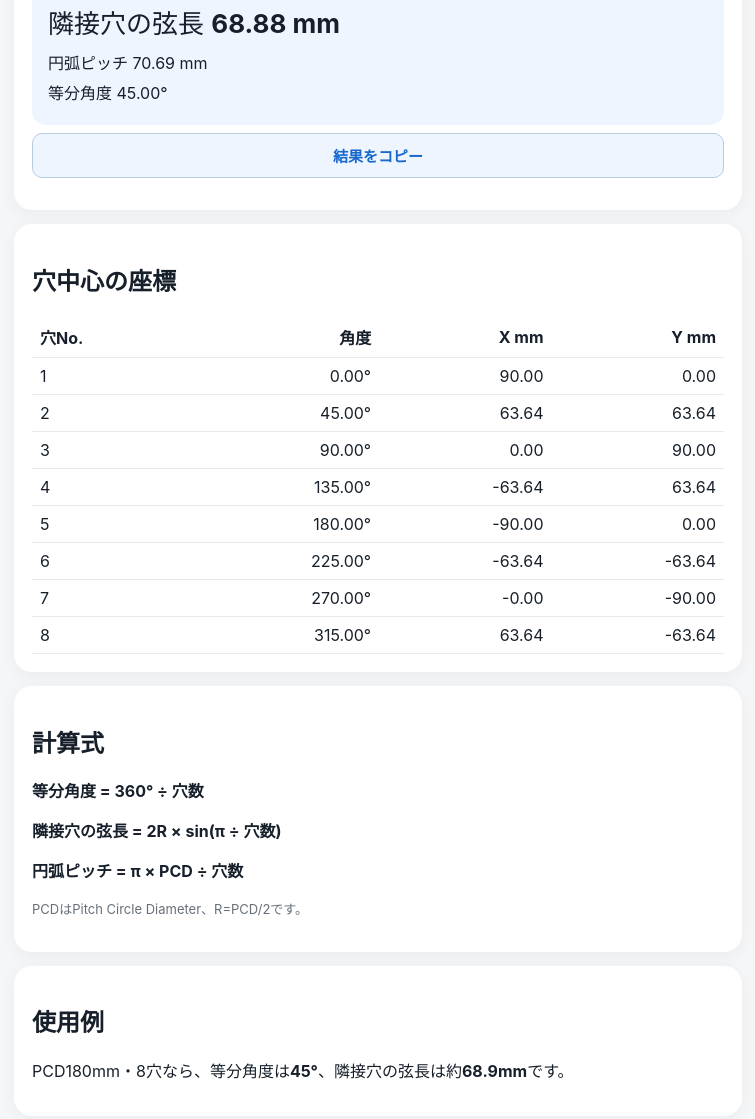
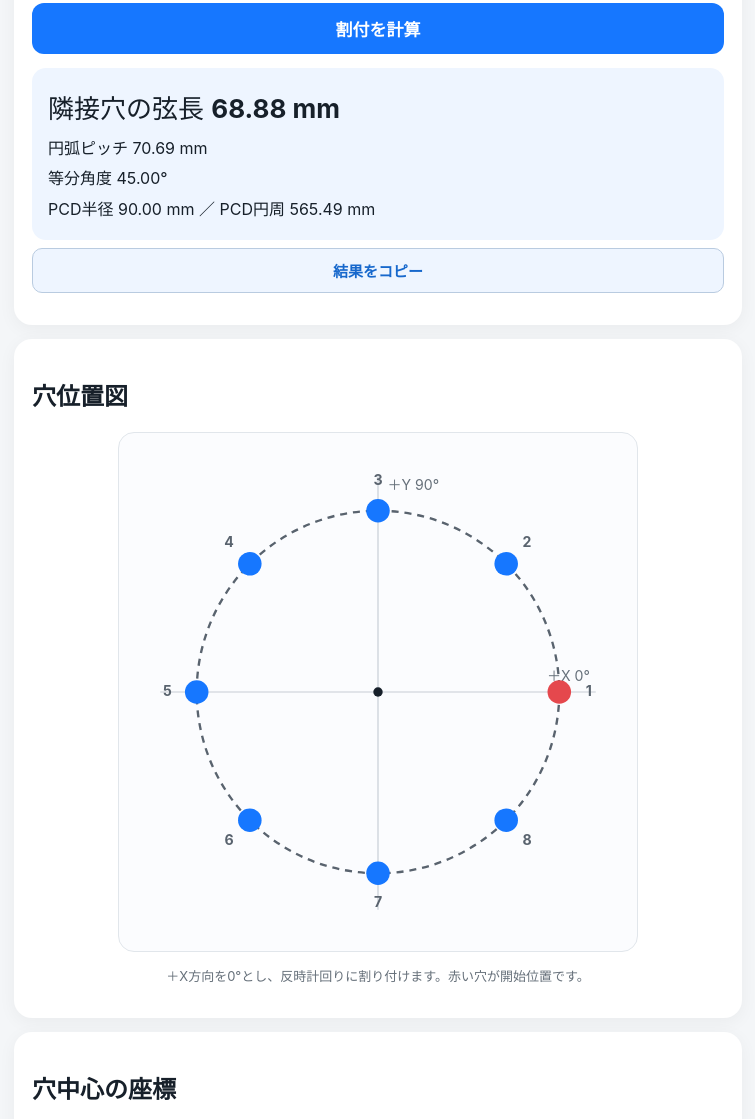
Before and after one commit to yuuki12100515-bot/haikan-calc, a plain HTML site: page flange-hole-layout.html in a window 1280 px wide. Shown: the part 646-1765 px from the top of the page, without its empty margins (262-1017 px from the left). Drawn offline with Linux system fonts and the light colour scheme.

Commit message:
Add files via upload

```diff
--- a/flange-hole-layout.html
+++ b/flange-hole-layout.html
@@ -12,11 +12,15 @@ header{background:#17202a;color:#fff;padding:24px 18px}.wrap{max-width:760px;mar
 .grid{display:grid;grid-template-columns:1fr 1fr;gap:12px}
 label{font-size:14px;font-weight:800}input,select,button{width:100%;font-size:17px;padding:13px;border:1px solid #ccd2d8;border-radius:12px;margin-top:6px}
 button{background:var(--blue);color:#fff;border:0;font-weight:900}
+.quick-label{margin:16px 0 6px;font-size:14px;font-weight:800}.quick-buttons{display:grid;grid-template-columns:repeat(6,1fr);gap:8px}
+.quick-buttons button{margin:0;padding:10px 4px;background:#eef5ff;color:#1768cc;border:1px solid #c9dcf7;font-size:15px}
 .result{background:#eef5ff;border-radius:14px;padding:16px;line-height:1.9;margin-top:14px}.big{font-size:26px}
 .note{font-size:13px;color:var(--sub);line-height:1.7}.warn{background:#fff7ea;border:1px solid #ffd9a4;border-radius:12px;padding:12px;color:#7c4700}
 .links{display:flex;gap:10px;flex-wrap:wrap}.links a{background:#eef5ff;padding:10px 12px;border-radius:12px;text-decoration:none;font-weight:800;color:#1768cc}
 table{width:100%;border-collapse:collapse;margin-top:12px}th,td{border-bottom:1px solid #e6eaee;padding:8px;text-align:right}th:first-child,td:first-child{text-align:left}
-@media(max-width:620px){.grid{grid-template-columns:1fr}h1{font-size:28px}}
+.diagram{max-width:520px;margin:0 auto}.diagram svg{display:block;width:100%;height:auto;background:#fbfcfe;border:1px solid #e1e6eb;border-radius:16px}
+.diagram-note{text-align:center}.table-scroll{overflow-x:auto}.sub-button{background:#eef5ff;color:#1768cc;border:1px solid #c9dcf7;margin-top:12px}
+@media(max-width:620px){.grid{grid-template-columns:1fr}.quick-buttons{grid-template-columns:repeat(3,1fr)}h1{font-size:28px}.big{font-size:22px}}
 </style>
 <script type="application/ld+json">{"@context":"https://schema.org","@type":"WebApplication","name":"フランジボルト穴割付計算","applicationCategory":"UtilitiesApplication","operatingSystem":"Web","isAccessibleForFree":true}</script>
 <link rel="manifest" href="manifest.webmanifest"><link rel="apple-touch-icon" href="icon-180.png"><meta name="theme-color" content="#17202a"><meta name="apple-mobile-web-app-capable" content="yes"><meta name="apple-mobile-web-app-title" content="HAIKAN CALC"><script src="site.js" defer></script>
@@ -55,10 +59,19 @@ table{width:100%;border-collapse:collapse;margin-top:12px}th,td{border-bottom:1p
 <label>ボルト穴数<input id="n" min="2" step="1" type="number" value="8"/></label>
 <label>開始角度 (°)<input id="start" step="0.1" type="number" value="0"/></label>
 </div>
+<p class="quick-label">穴数をすぐ選択</p>
+<div class="quick-buttons" aria-label="穴数のクイック選択">
+<button type="button" data-holes="4">4穴</button><button type="button" data-holes="6">6穴</button><button type="button" data-holes="8">8穴</button><button type="button" data-holes="12">12穴</button><button type="button" data-holes="16">16穴</button><button type="button" data-holes="20">20穴</button>
+</div>
 <button id="calc">割付を計算</button><div class="result" id="res"></div>
 </section>
+<section class="card"><h2>穴位置図</h2>
+<div class="diagram" id="diagram" aria-live="polite"></div>
+<p class="note diagram-note">＋X方向を0°とし、反時計回りに割り付けます。赤い穴が開始位置です。</p>
+</section>
 <section class="card"><h2>穴中心の座標</h2>
-<div id="tbl"></div>
+<div class="table-scroll" id="tbl"></div>
+<button class="sub-button" id="copyCoordinates" type="button">座標をコピー</button>
 </section>
 <section class="card"><h2>計算式</h2>
 <p><b>等分角度 = 360° ÷ 穴数</b></p>
@@ -74,21 +87,49 @@ table{width:100%;border-collapse:collapse;margin-top:12px}th,td{border-bottom:1p
 </main>
 <script>
 const $=id=>document.getElementById(id);
-$('calc').onclick=()=>{
- let pcd=+$('pcd').value,n=Math.floor(+$('n').value),start=+$('start').value;
- if(!(pcd>0&&n>=2&&Number.isFinite(start)))return $('res').textContent='入力値を確認してください';
- let R=pcd/2,a=360/n,ch=2*R*Math.sin(Math.PI/n),arc=Math.PI*pcd/n;
- $('res').innerHTML='<span class="big">隣接穴の弦長 <b>'+ch.toFixed(2)+' mm</b></span><br>円弧ピッチ '+arc.toFixed(2)+' mm<br>等分角度 '+a.toFixed(2)+'°';
- let rows='<table><tr><th>穴No.</th><th>角度</th><th>X mm</th><th>Y mm</th></tr>';
- let max=Math.min(n,24);
- for(let i=0;i<max;i++){
-   let deg=start+i*a,rad=deg*Math.PI/180,x=R*Math.cos(rad),y=R*Math.sin(rad);
-   rows+='<tr><td>'+(i+1)+'</td><td>'+deg.toFixed(2)+'°</td><td>'+x.toFixed(2)+'</td><td>'+y.toFixed(2)+'</td></tr>';
+let coordinateText='';
+const format=value=>Math.abs(value)<0.005?'0.00':value.toFixed(2);
+function drawDiagram(n,start){
+ const size=440,c=size/2,r=154,holeR=Math.max(4,Math.min(10,45/Math.sqrt(n))),step=360/n;
+ let marks='';
+ for(let i=0;i<n;i++){
+   const deg=start+i*step,rad=deg*Math.PI/180,x=c+r*Math.cos(rad),y=c-r*Math.sin(rad);
+   const label=n<=16?'<text x="'+(c+(r+25)*Math.cos(rad)).toFixed(2)+'" y="'+(c-(r+25)*Math.sin(rad)).toFixed(2)+'" text-anchor="middle" dominant-baseline="middle" font-size="12" font-weight="700" fill="#59636e">'+(i+1)+'</text>':'';
+   marks+='<circle cx="'+x.toFixed(2)+'" cy="'+y.toFixed(2)+'" r="'+holeR+'" fill="'+(i===0?'#e5484d':'#1677ff')+'"/>'+label;
  }
- rows+='</table>';
- if(n>24) rows+='<p class="note">座標表示は先頭24穴までです。</p>';
- $('tbl').innerHTML=rows;
+ $('diagram').innerHTML='<svg viewBox="0 0 '+size+' '+size+'" role="img" aria-label="ボルト穴の割付図">'+
+ '<line x1="35" y1="220" x2="405" y2="220" stroke="#c7cdd5"/><line x1="220" y1="35" x2="220" y2="405" stroke="#c7cdd5"/>'+
+ '<text x="400" y="211" text-anchor="end" font-size="12" fill="#66707a">＋X 0°</text><text x="228" y="48" font-size="12" fill="#66707a">＋Y 90°</text>'+
+ '<circle cx="220" cy="220" r="'+r+'" fill="none" stroke="#59636e" stroke-width="2" stroke-dasharray="6 5"/>'+
+ '<circle cx="220" cy="220" r="4" fill="#17202a"/>'+marks+'</svg>';
 }
+function calculate(){
+ const pcd=+$('pcd').value,rawN=+$('n').value,start=+$('start').value;
+ if(!(pcd>0&&Number.isInteger(rawN)&&rawN>=2&&rawN<=360&&Number.isFinite(start))){
+   $('res').textContent='PCDは0より大きい数値、穴数は2～360の整数、開始角度は数値で入力してください。';
+   $('tbl').innerHTML='';$('diagram').innerHTML='';coordinateText='';return;
+ }
+ const n=rawN,R=pcd/2,a=360/n,ch=2*R*Math.sin(Math.PI/n),arc=Math.PI*pcd/n,circ=Math.PI*pcd;
+ $('res').innerHTML='<span class="big">隣接穴の弦長 <b>'+ch.toFixed(2)+' mm</b></span><br>円弧ピッチ '+arc.toFixed(2)+' mm<br>等分角度 '+a.toFixed(2)+'°<br>PCD半径 '+R.toFixed(2)+' mm ／ PCD円周 '+circ.toFixed(2)+' mm';
+ let rows='<table><thead><tr><th>穴No.</th><th>角度</th><th>X mm</th><th>Y mm</th></tr></thead><tbody>';
+ const lines=['穴No.,角度,X mm,Y mm'];
+ for(let i=0;i<n;i++){
+   const deg=start+i*a,rad=deg*Math.PI/180,x=R*Math.cos(rad),y=R*Math.sin(rad);
+   rows+='<tr><td>'+(i+1)+'</td><td>'+deg.toFixed(2)+'°</td><td>'+format(x)+'</td><td>'+format(y)+'</td></tr>';
+   lines.push((i+1)+','+deg.toFixed(2)+','+format(x)+','+format(y));
+ }
+ rows+='</tbody></table>';
+ $('tbl').innerHTML=rows;coordinateText='PCD '+pcd+' mm / '+n+'穴 / 開始角度 '+start+'°\n'+lines.join('\n');
+ drawDiagram(n,start);
+}
+$('calc').onclick=calculate;
+document.querySelectorAll('[data-holes]').forEach(button=>button.addEventListener('click',()=>{$('n').value=button.dataset.holes;calculate()}));
+['pcd','n','start'].forEach(id=>$(id).addEventListener('change',calculate));
+$('copyCoordinates').addEventListener('click',async()=>{
+ if(!coordinateText)return;
+ try{await navigator.clipboard.writeText(coordinateText);$('copyCoordinates').textContent='コピーしました';setTimeout(()=>$('copyCoordinates').textContent='座標をコピー',1500)}
+ catch(_){$('copyCoordinates').textContent='コピーできませんでした'}
+});
 $('calc').click();
 </script>
 <section class="field-guide"><h2>現場での確認ポイント</h2><p>穴位置を罫書く時は、フランジの基準方向とボルト穴の振り分けを先に決めてから割付します。相手フランジとの向き、ガスケット、機器ノズルの基準も合わせて確認してください。</p></section><div class="hc-ad-slot" data-ad-slot="content">
--- a/sw.js
+++ b/sw.js
@@ -1,7 +1,7 @@
-const CACHE_NAME = 'haikan-calc-v5';
+const CACHE_NAME = 'haikan-calc-v6';
 const CORE = [
   './','./index.html','./site.js','./manifest.webmanifest','./icon-180.png','./icon-192.png','./icon-512.png',
-  './cut-length.html','./cut-el.html','./offset.html','./rolling-offset.html','./slope.html','./sgp-weight.html'
+  './cut-length.html','./cut-el.html','./flange-hole-layout.html','./offset.html','./rolling-offset.html','./slope.html','./sgp-weight.html'
 ];
 self.addEventListener('install', event => {
   event.waitUntil(caches.open(CACHE_NAME).then(cache => cache.addAll(CORE)).then(() => self.skipWaiting()));
```
